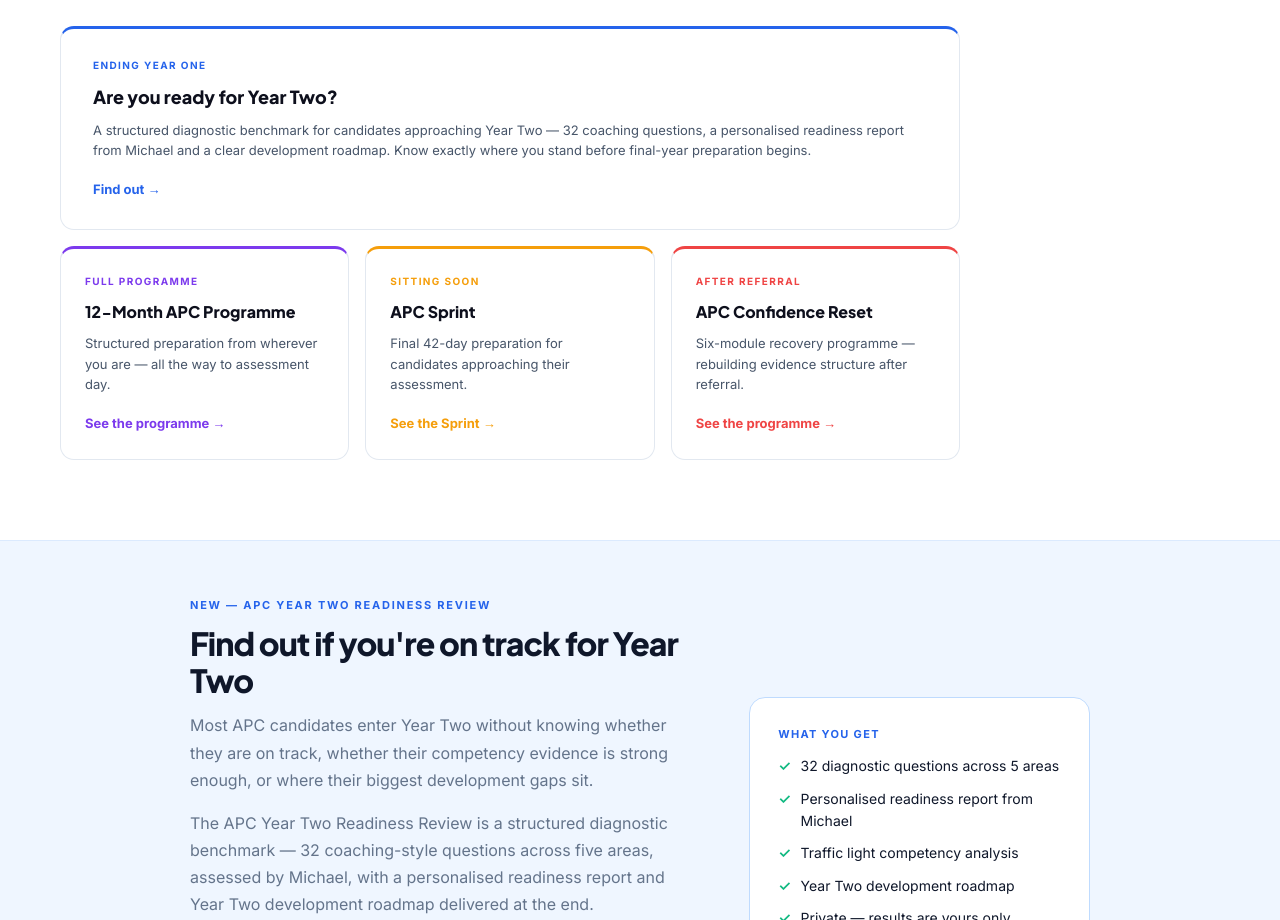
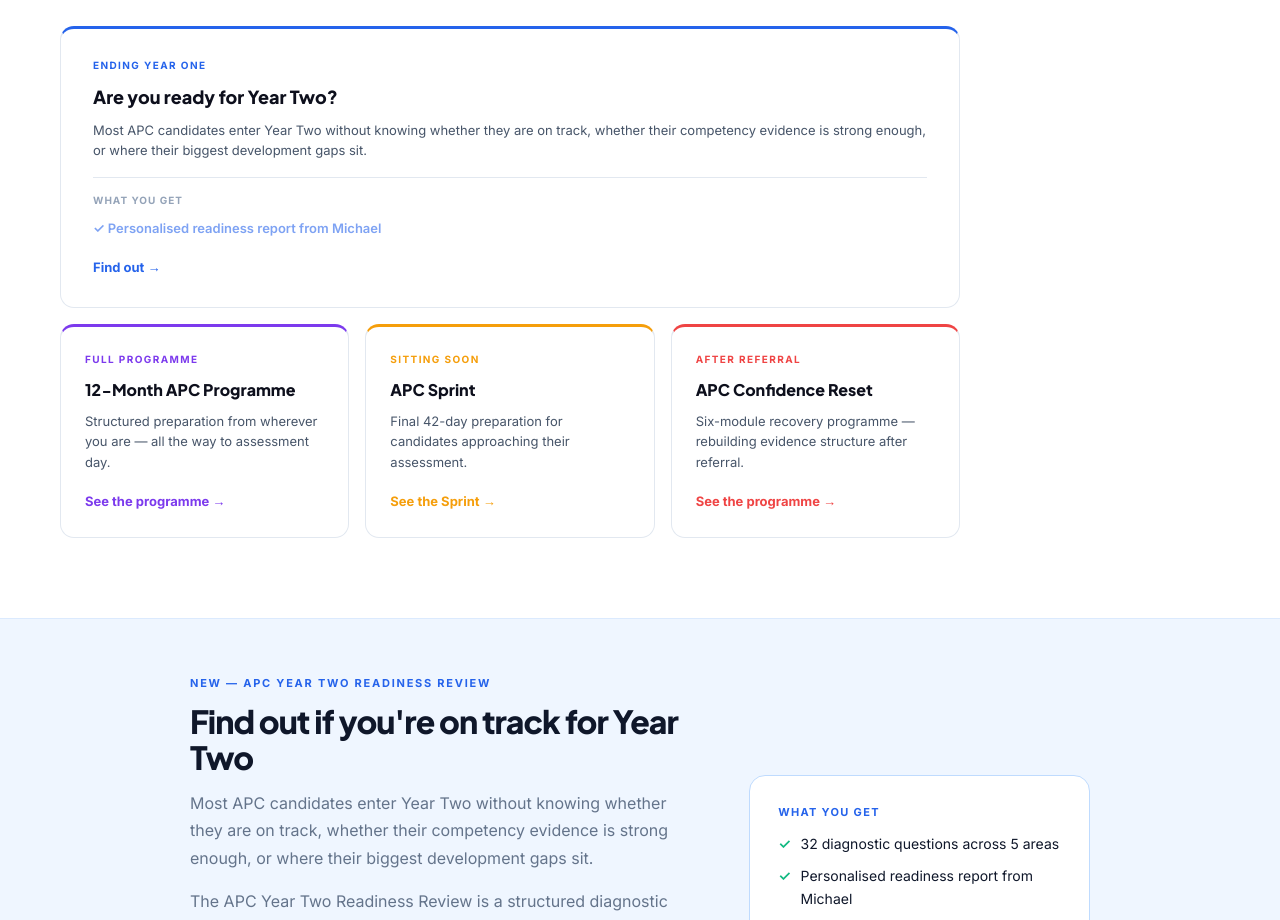
Before and after one commit to GetCharteredAi/getcharteredai, a website: page public/index.html in a window 1280 px wide. Shown: the part 1840-2760 px from the top of the page. Drawn offline with Linux system fonts and the light colour scheme.

Commit message:
Add rotating bullet points to Year Two Readiness Review card
Co-Authored-By: Claude Sonnet 4.6 <noreply@anthropic.com>

```diff
--- a/public/index.html
+++ b/public/index.html
@@ -884,7 +884,11 @@ input.err{border-color:var(--red)}
         <div style="background:#fff;border:1px solid #e2e8f0;border-radius:14px;padding:28px 32px;border-top:3px solid #2563EB;transition:.2s;box-sizing:border-box" onmouseover="this.style.transform='translateY(-2px)';this.style.boxShadow='0 8px 24px rgba(37,99,235,.12)'" onmouseout="this.style.transform='';this.style.boxShadow=''">
           <div style="font-size:10px;font-weight:700;letter-spacing:.14em;text-transform:uppercase;color:#2563EB;margin-bottom:10px">Ending Year One</div>
           <div style="font-family:'Plus Jakarta Sans','Inter',sans-serif;font-size:18px;font-weight:800;color:#0D0F1C;margin-bottom:8px">Are you ready for Year Two?</div>
-          <p style="font-size:13px;color:#475569;line-height:1.6;margin-bottom:16px">A structured diagnostic benchmark for candidates approaching Year Two — 32 coaching questions, a personalised readiness report from Michael and a clear development roadmap. Know exactly where you stand before final-year preparation begins.</p>
+          <p style="font-size:13px;color:#475569;line-height:1.6;margin-bottom:16px">Most APC candidates enter Year Two without knowing whether they are on track, whether their competency evidence is strong enough, or where their biggest development gaps sit.</p>
+          <div style="border-top:1px solid #e2e8f0;padding-top:14px;margin-bottom:16px">
+            <div style="font-size:10px;font-weight:700;letter-spacing:.1em;text-transform:uppercase;color:#94a3b8;margin-bottom:10px">What you get</div>
+            <div id="yr2-rotating" style="font-size:13px;color:#2563EB;font-weight:600;min-height:20px;transition:opacity .4s ease">✓ 32 diagnostic questions across 5 areas</div>
+          </div>
           <span style="font-size:13px;font-weight:700;color:#2563EB">Find out →</span>
         </div>
       </a>
@@ -3075,6 +3079,28 @@ document.addEventListener('click', function(e) {
   }
 });
 
+(function() {
+  var items = [
+    '✓ 32 diagnostic questions across 5 areas',
+    '✓ Personalised readiness report from Michael',
+    '✓ Traffic light competency analysis',
+    '✓ Year Two development roadmap',
+    '✓ Private — results are yours only'
+  ];
+  var i = 0;
+  var el = document.getElementById('yr2-rotating');
+  if (el) {
+    setInterval(function() {
+      el.style.opacity = '0';
+      setTimeout(function() {
+        i = (i + 1) % items.length;
+        el.textContent = items[i];
+        el.style.opacity = '1';
+      }, 400);
+    }, 2500);
+  }
+})();
+
 </script>
 </body>
 
```
